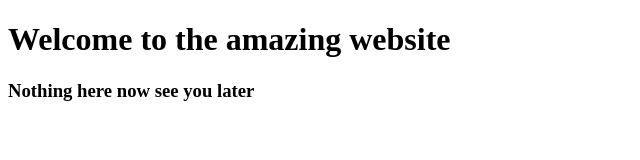
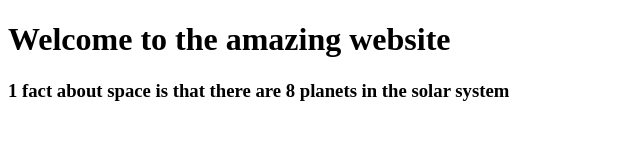
Before and after one commit to Lucas201215/My-Website1, a plain HTML site: page index.html in a window 1280 px wide. Shown: the whole page, without its empty margins (0-640 px from the left). Drawn offline with Linux system fonts and the light colour scheme.

Commit message:
Add files via upload

```diff
--- a/index.html
+++ b/index.html
@@ -8,7 +8,7 @@
 <h1>Welcome to the amazing website</h1>
 
 
-<h3>Nothing here now see you later</h3>
+<h3>1 fact about space is that there are 8 planets in the solar system</h3>
 
 
 </body>
```
